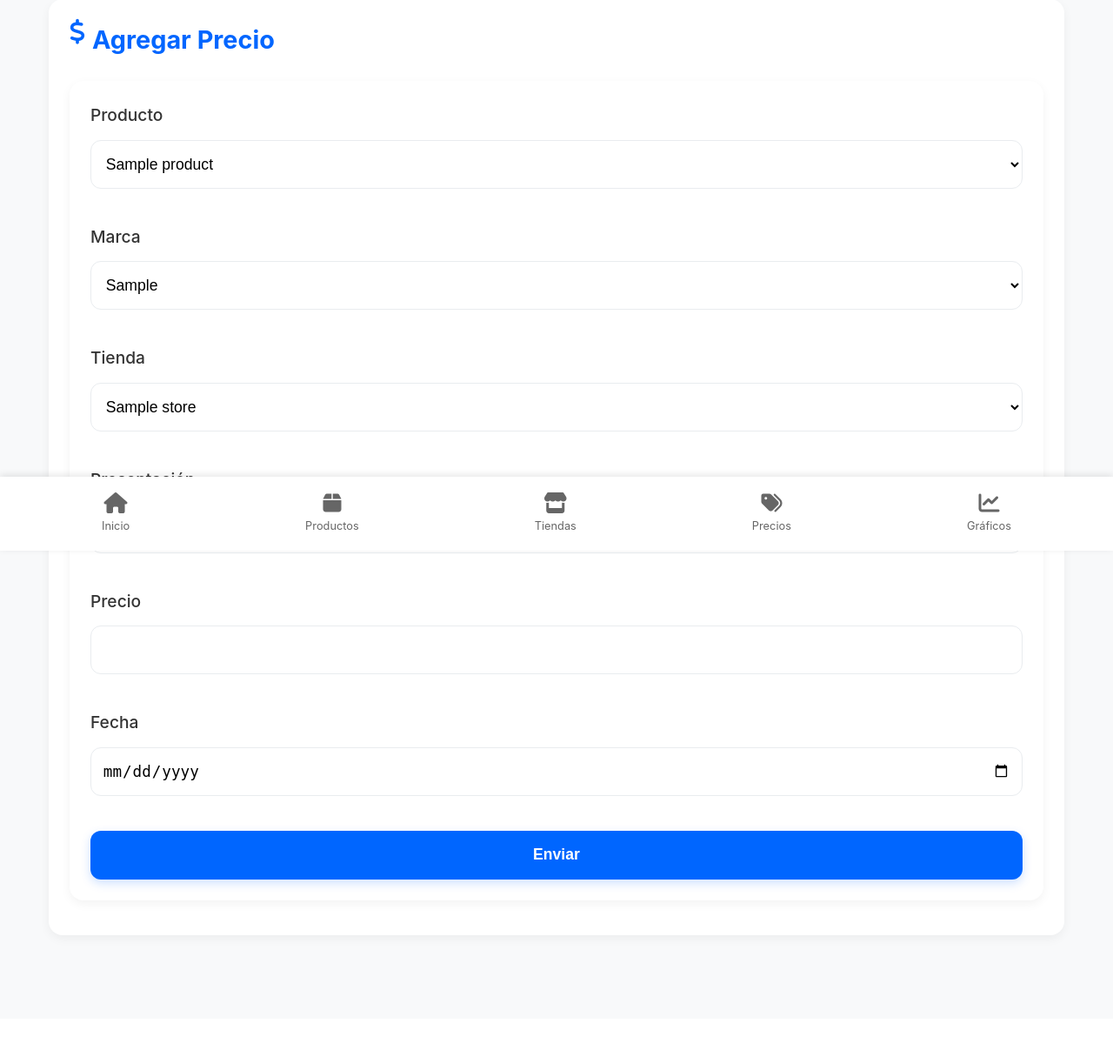
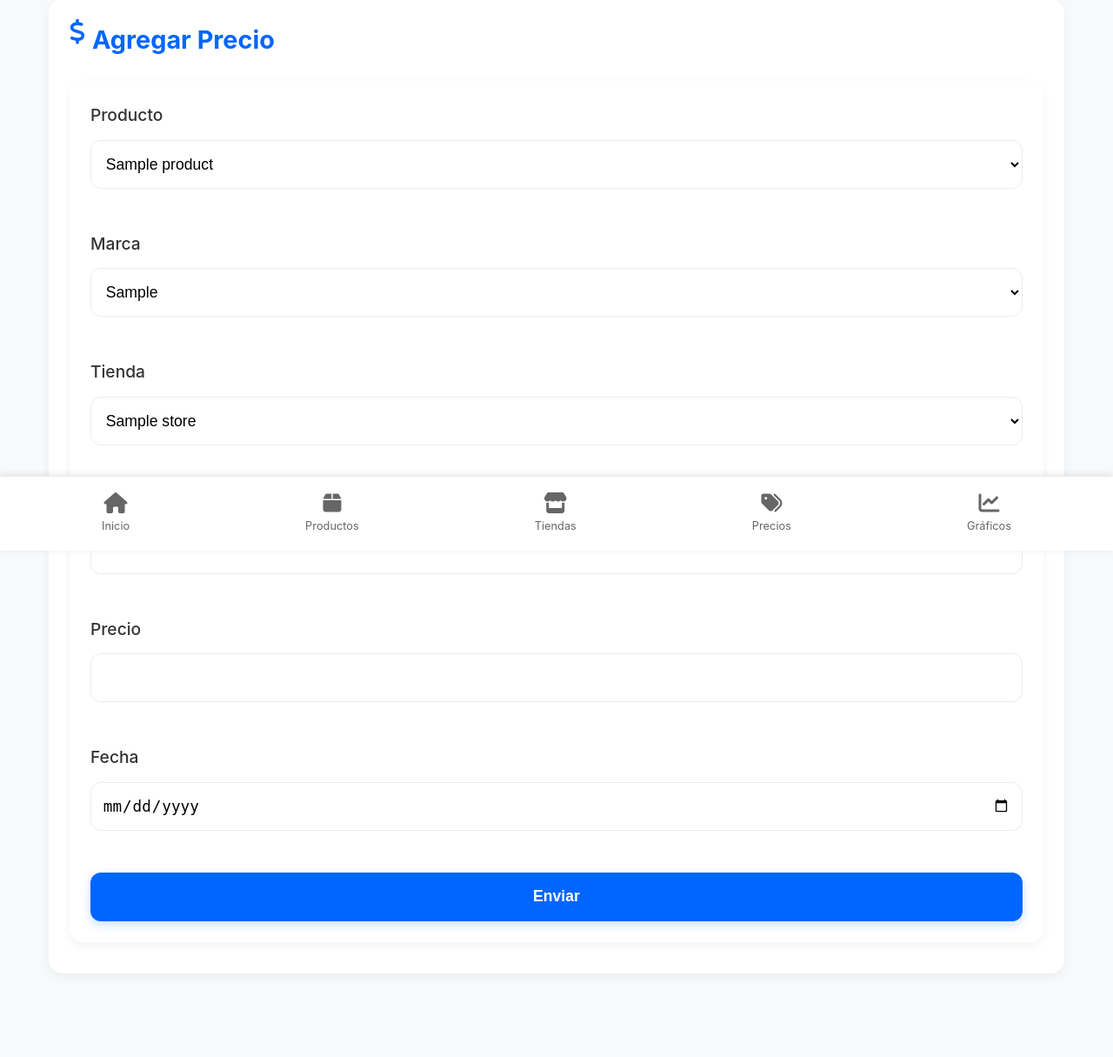
Before and after one commit to jmcriptos/mercadoX5, a Flask app: page /add_price in a window 1280 px wide. Shown: the part 167-1382 px from the top of the page at 87% size. Before the commit the page ends 1247 px from the top, so only its background shows below. Run offline with Flask 3, Linux system fonts and the light colour scheme; a user stored in the database is signed in; tables that the repository leaves empty hold one stand-in row (values such as "Sample post"); some libraries are stand-ins or nearby versions.

```diff
--- a/static/style.css
+++ b/static/style.css
@@ -114,7 +114,7 @@ a {
 
 form {
     width: 100%;
-    margin: 1rem auto;
+    margin: 0.8rem auto;
     padding: 1.5rem;
     background: white;
     border-radius: 16px;
@@ -122,7 +122,7 @@ form {
 }
 
 .form-group {
-    margin-bottom: 1.5rem;
+    margin-bottom: 2rem;
 }
 
 .search-form {
```
